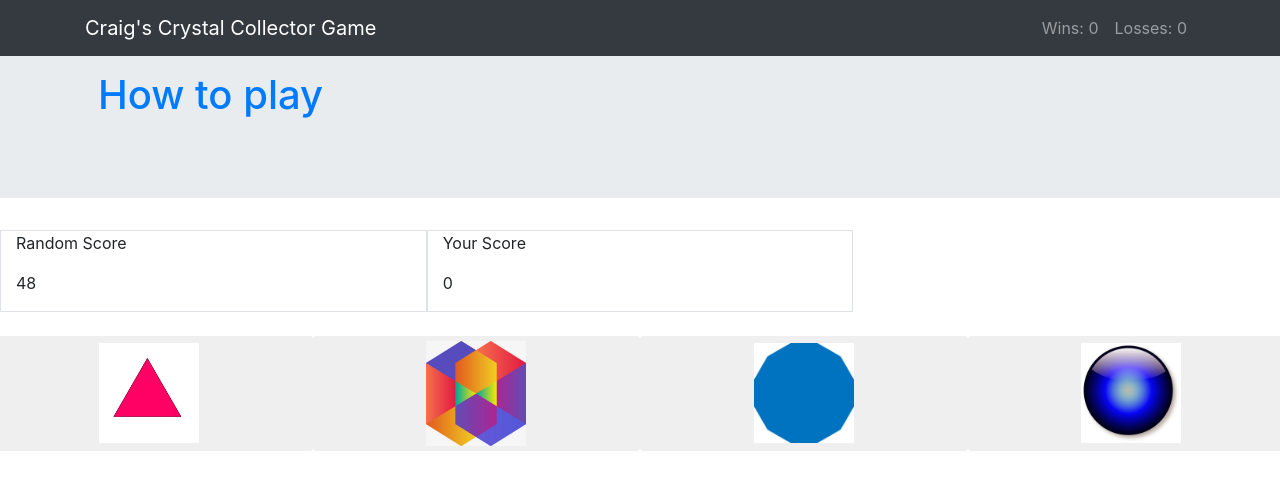
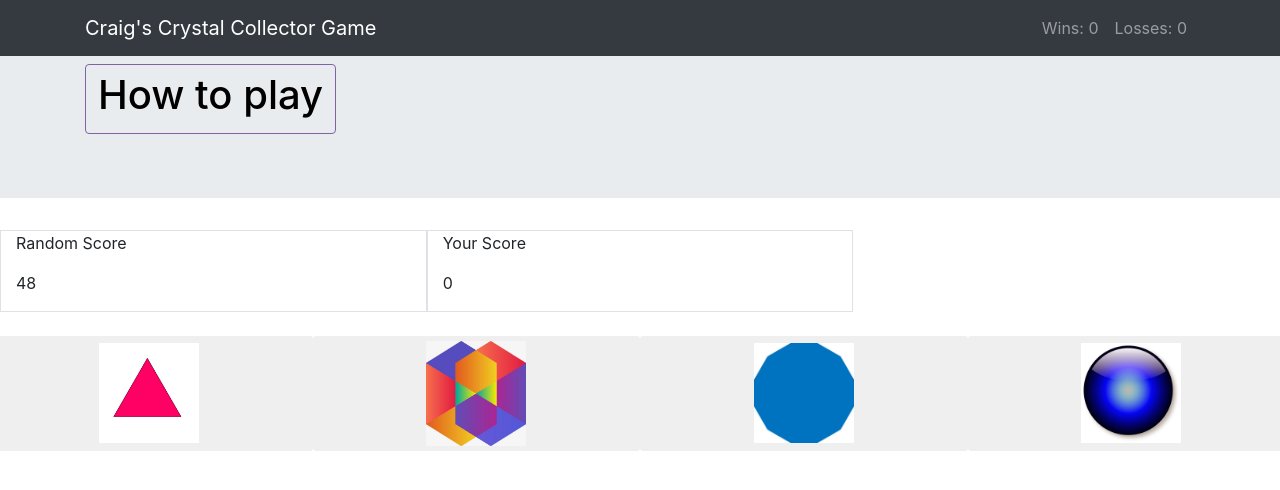
Before and after one commit to cbo2/unit-4-game, a plain HTML site: page index.html in a window 1280 px wide. Drawn offline with nearby package versions, Linux system fonts and the light colour scheme.

Commit message:
add some styling to override bootstrap btn-primary

```diff
--- a/assets/css/style.css
+++ b/assets/css/style.css
@@ -1,3 +1,14 @@
 .scores {
     background-color: white;
 }
+
+.btn-primary,
+.btn-primary:hover,
+.btn-primary:active,
+.btn-primary:visited,
+.btn-primary:focus {
+    background-color: #e9ecef;
+    border-color: #8064A2;
+    color: black;
+    outline: none;
+}
--- a/assets/javascript/game.js
+++ b/assets/javascript/game.js
@@ -11,7 +11,7 @@ $(document).ready(function() {
 
     reset();
 
-    $(".crystal").on("click", function() {
+    $(".btn .crystal").on("click", function() {
         var crystal = $(this).val() - 1;    // call val() to get the reference of which crystal was clicked
         userScore += crystals[crystal];     // add the hidden value of that crystal to the total
         $("#userScore").text(userScore);
--- a/index.html
+++ b/index.html
@@ -7,8 +7,8 @@
     <meta name="viewport" content="width=device-width, initial-scale=1">
 
     <link rel="stylesheet" type="text/css" href="assets/css/reset.css">
+    <link rel="stylesheet" href="https://stackpath.bootstrapcdn.com/bootstrap/4.1.1/css/bootstrap.min.css" integrity="sha384-WskhaSGFgHYWDcbwN70/dfYBj47jz9qbsMId/iRN3ewGhXQFZCSftd1LZCfmhktB" crossorigin="anonymous">
     <link rel="stylesheet" type="text/css" media="screen" href="assets/css/style.css" />
-    <link rel="stylesheet" href="https://stackpath.bootstrapcdn.com/bootstrap/4.1.1/css/bootstrap.min.css" integrity="sha384-WskhaSGFgHYWDcbwN70/dfYBj47jz9qbsMId/iRN3ewGhXQFZCSftd1LZCfmhktB" crossorigin="anonymous">
 </head>
 <body>
     <!-- Navigation -->
@@ -34,7 +34,7 @@
     <div class="jumbotron jumbotron-fluid">
         <div class="container">
             <div class="accordion" id="accordionExample">
-                <button class="btn btn-link" type="button" data-toggle="collapse" data-target="#collapseOne" aria-expanded="true" aria-controls="collapseOne">
+                <button class="btn btn-primary btn-link" type="button" data-toggle="collapse" data-target="#collapseOne" aria-expanded="true" aria-controls="collapseOne">
                     <h1>How to play</h1>
                 </button>
                 <div id="collapseOne" class="collapse" aria-labelledby="headingOne" data-parent="#accordionExample">
```
